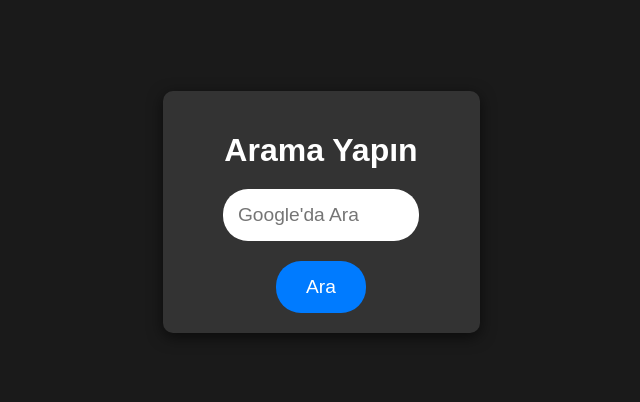
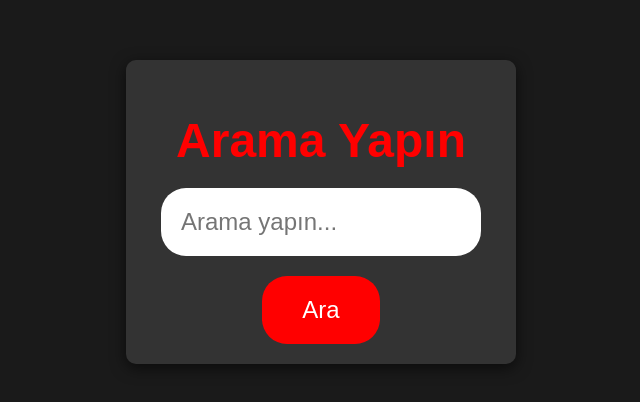
Before and after one commit to Foraims/Web, a plain HTML site: page index.html in a window 1280 px wide. Shown: the part 188-590 px from the top of the page, without its empty margins (319-959 px from the left). Drawn offline with Linux system fonts and the light colour scheme.

Commit message:
Add files via upload

```diff
--- a/index.html
+++ b/index.html
@@ -10,7 +10,7 @@
     <div class="container">
         <h1>Arama Yapın</h1>
         <form action="https://www.google.com/search" method="get" class="search-form">
-            <input type="text" name="q" class="search-box" placeholder="Google'da Ara" autocomplete="off" required>
+            <input type="text" name="q" class="search-box" placeholder="Arama yapın..." autocomplete="off" required>
             <button type="submit" class="search-btn">Ara</button>
         </form>
     </div>
--- a/style.css
+++ b/style.css
@@ -10,6 +10,7 @@ body {
     align-items: center;
     height: 100vh;
     flex-direction: column;
+    overflow: hidden; /* Sayfanın taşmasını engelle */
 }
 
 /* Ana container */
@@ -23,9 +24,9 @@ body {
 
 /* Başlık stili */
 h1 {
-    font-size: 2em;
+    font-size: 3em;
     margin-bottom: 20px;
-    color: #fff;
+    color: red; /* Kırmızı renk */
     animation: fadeIn 1s ease-out;
 }
 
@@ -38,9 +39,9 @@ h1 {
 
 /* Arama kutusu */
 .search-box {
-    width: 60%;
-    padding: 15px;
-    font-size: 1.2em;
+    width: 80%; /* Kutuyu büyüttük */
+    padding: 20px;
+    font-size: 1.5em;
     border-radius: 25px;
     border: none;
     margin-bottom: 20px;
@@ -48,6 +49,7 @@ h1 {
     transition: all 0.3s ease-in-out;
 }
 
+/* Arama kutusu odaklandığında */
 .search-box:focus {
     transform: scale(1.05);
     border: 2px solid #007bff;
@@ -55,9 +57,9 @@ h1 {
 
 /* Arama butonunun stili */
 .search-btn {
-    padding: 15px 30px;
-    font-size: 1.2em;
-    background-color: #007bff; /* Mavi arka plan */
+    padding: 20px 40px;
+    font-size: 1.5em;
+    background-color: red; /* Kırmızı arka plan */
     border: none;
     border-radius: 25px;
     color: white;
@@ -67,7 +69,7 @@ h1 {
 
 /* Arama butonunun hover efekti */
 .search-btn:hover {
-    background-color: #0056b3;
+    background-color: #ff4040; /* Buton hover'da biraz daha açık kırmızı */
     transform: scale(1.05);
 }
 
```
